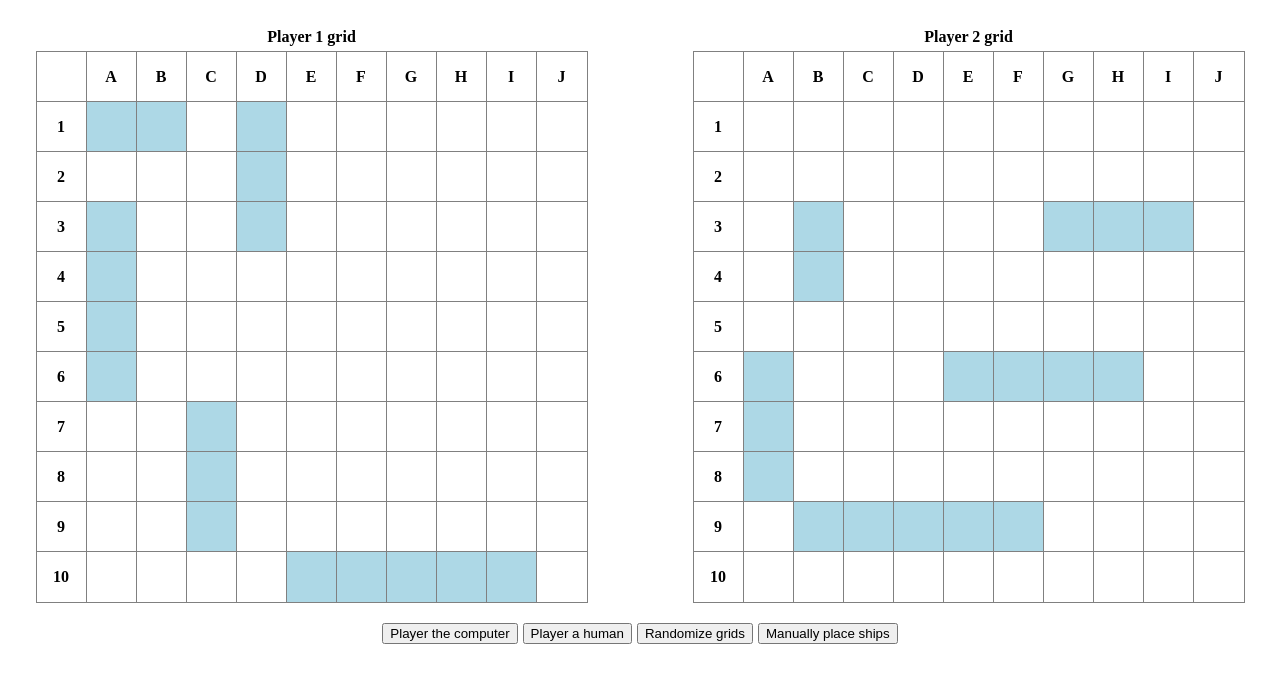
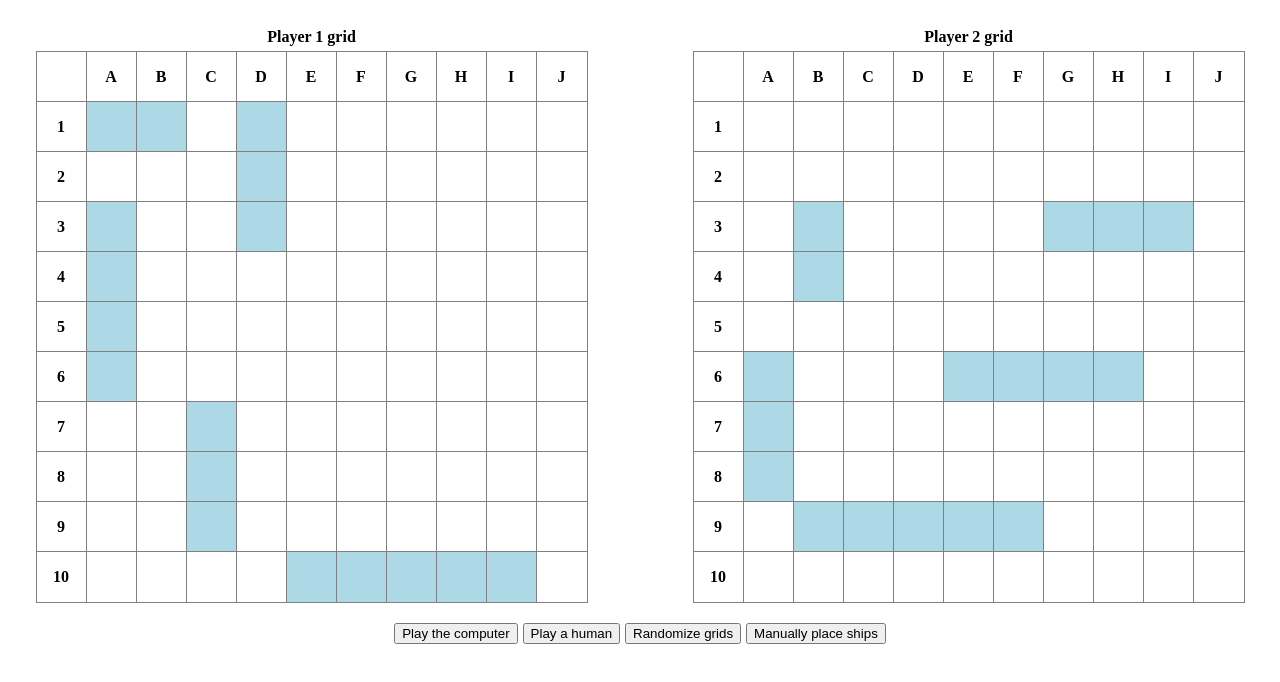
Before and after one commit to Sasquatch8946/Odin-Battleship, a website built with webpack: page src/template.html in a window 1280 px wide. Built offline with nearby package versions, Linux system fonts and the light colour scheme; what pubsub-js would draw is missing.

Commit message:
chore: fix typos in button labels

```diff
--- a/src/template.html
+++ b/src/template.html
@@ -10,8 +10,8 @@
         <div class="messages"></div>
         <div class="container"></div>
         <div class="button-container">
-            <button class="computer">Player the computer</button>
-            <button class="human">Player a human</button>
+            <button class="computer">Play the computer</button>
+            <button class="human">Play a human</button>
             <button class="randomizer">Randomize grids</button>
             <button class="manual-placement">Manually place ships</button>
         </div>
```
